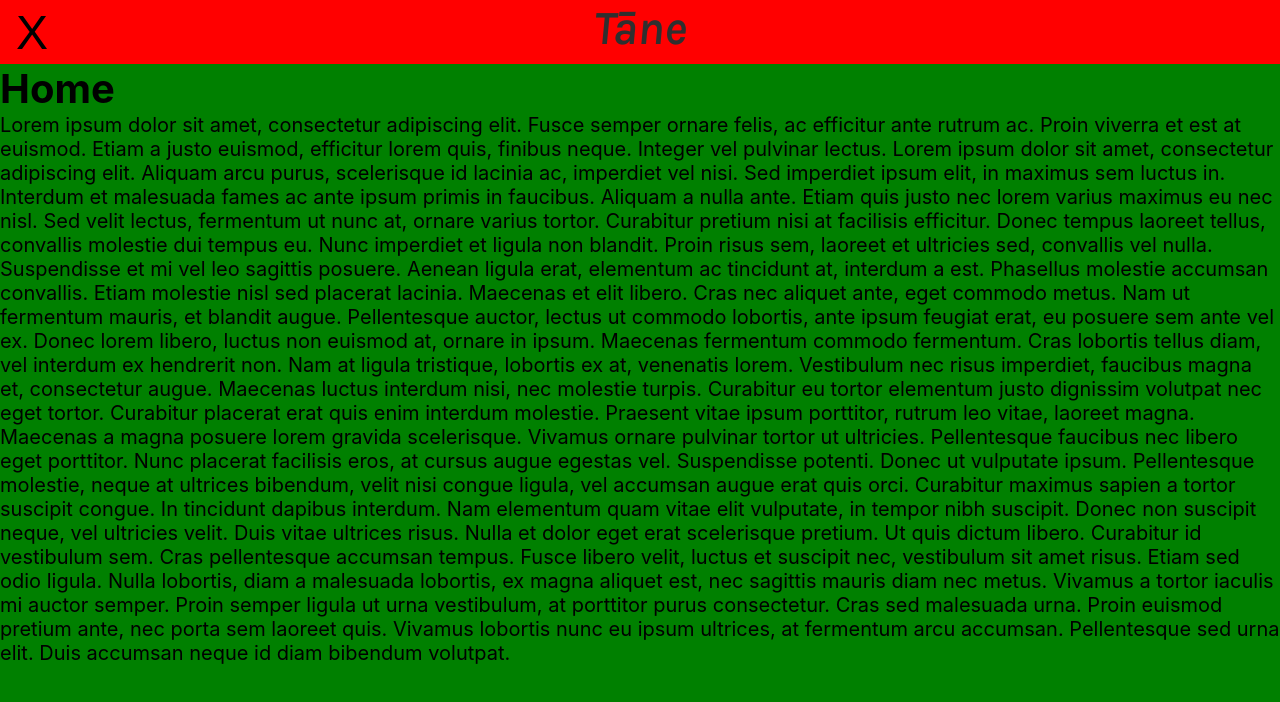
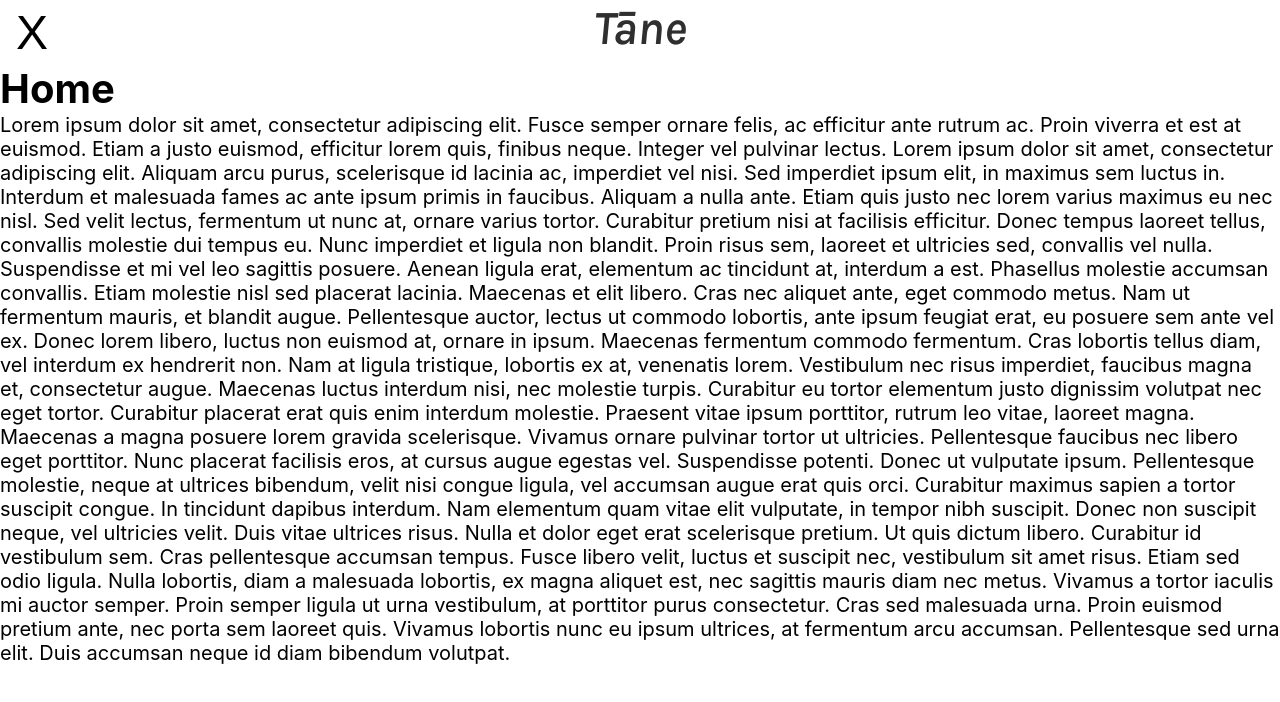
Before and after one commit to Lanruoj/Portfolio, a React (Create React App) app: page / in a window 1280 px wide. Shown: the top 702 px of the page. Built offline with nearby package versions, Linux system fonts and the light colour scheme.

Commit message:
Remove test colours

```diff
--- a/public/style.css
+++ b/public/style.css
@@ -8,5 +8,4 @@ html,
 body {
   height: 100vh;
   overflow-x: hidden;
-  background-color: green;
 }
--- a/src/components/NavBar.jsx
+++ b/src/components/NavBar.jsx
@@ -12,7 +12,7 @@ const NavContainer = styled.nav`
   height: 4rem;
   top: 0;
   z-index: 999;
-  background-color: red;
+  /* background-color: red; */
 `;
 
 const Title = styled.h1`
@@ -46,7 +46,7 @@ const MenuContainer = styled.ul`
   width: 50vw;
   height: 100vh;
   left: ${(props) => (props.menuVisible ? "0px" : "-50vw")};
-  background-color: ${(props) => (props.menuVisible ? "red" : "blue")};
+  /* background-color: ${(props) => (props.menuVisible ? "red" : "blue")}; */
   transition: 1s;
 `;
 
```
